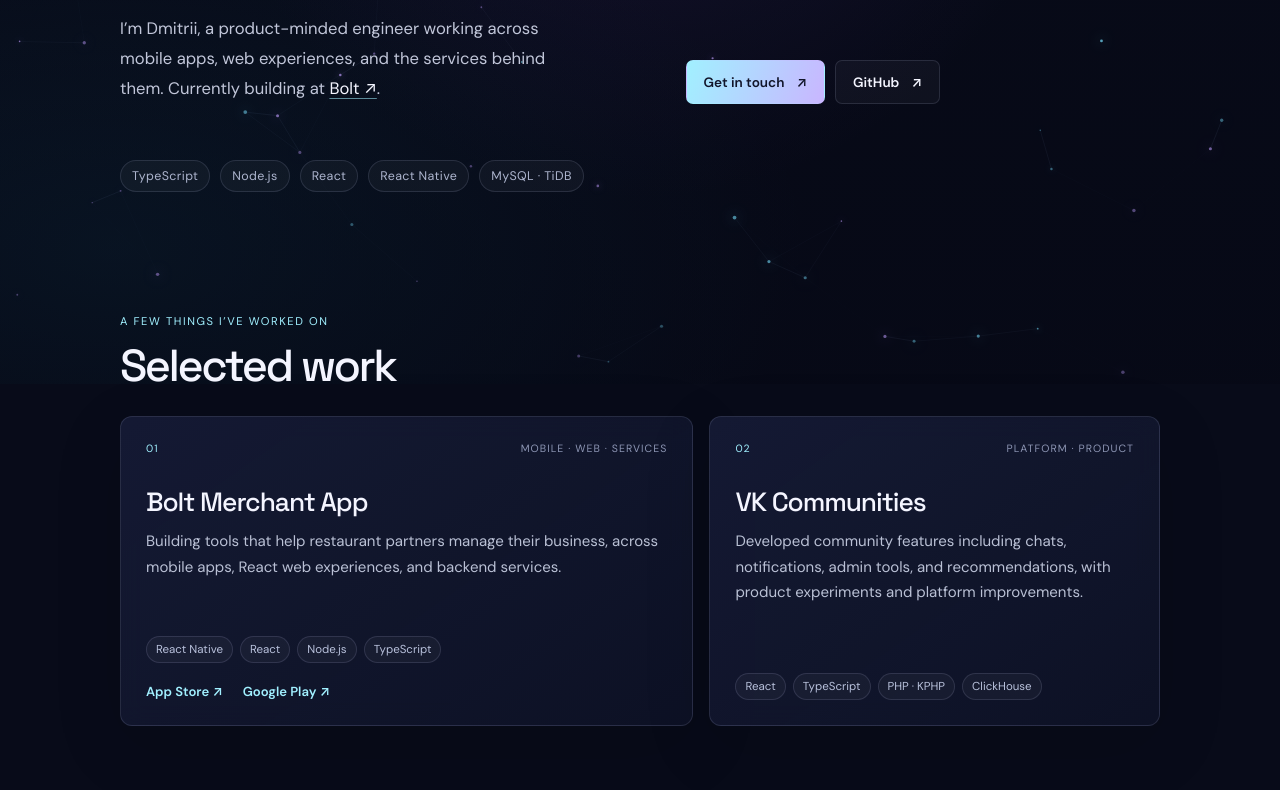
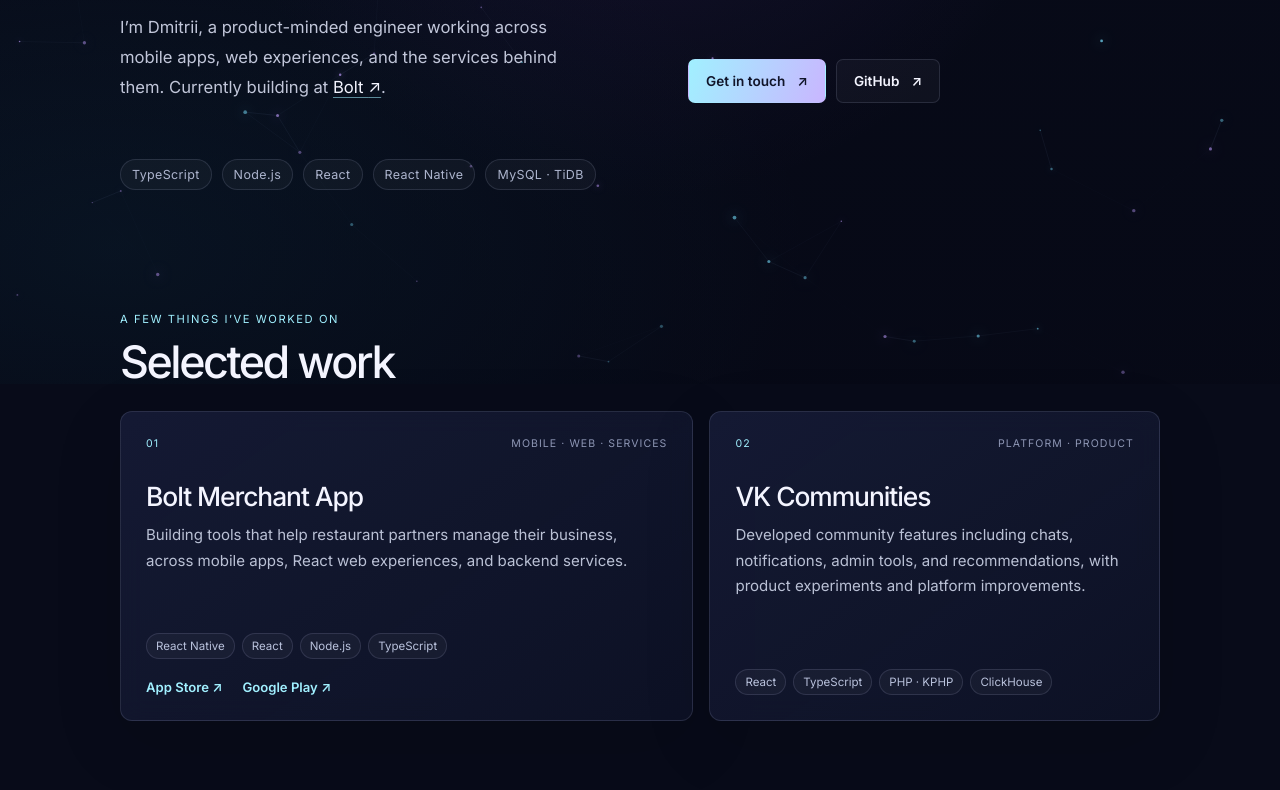
Before and after one commit to orlov-dm/personal-site, a website: page index.html in a window 1280 px wide. Shown: the part 416-1206 px from the top of the page. Drawn offline with Linux system fonts and the light colour scheme.

Commit message:
Use Inter and add canvas parallax

```diff
--- a/index.html
+++ b/index.html
@@ -9,7 +9,7 @@
     <link rel="stylesheet" href="static/style.css">
     <link rel="preconnect" href="https://fonts.googleapis.com">
     <link rel="preconnect" href="https://fonts.gstatic.com" crossorigin>
-    <link href="https://fonts.googleapis.com/css2?family=DM+Sans:wght@400;500;600;700&family=Space+Grotesk:wght@400;500;600;700&display=swap" rel="stylesheet">
+    <link href="https://fonts.googleapis.com/css2?family=Inter:wght@400;500;600;700&display=swap" rel="stylesheet">
     <!-- Google tag (gtag.js) -->
     <script async src="https://www.googletagmanager.com/gtag/js?id=G-MDF8DPMRW5"></script>
     <script>
--- a/static/main.js
+++ b/static/main.js
@@ -19,6 +19,8 @@
   const particles = [];
   let width = 0;
   let height = 0;
+  let parallaxX = 0;
+  let parallaxY = 0;
   let animation = 0;
   let lastFrame = 0;
 
@@ -51,13 +53,22 @@
   }
 
   function draw(time, still = false) {
+    if (!still) {
+      const targetX = pointer.active ? (0.5 - pointer.x / width) * 24 : 0;
+      const targetY = pointer.active ? (0.5 - pointer.y / height) * 18 : 0;
+      parallaxX += (targetX - parallaxX) * 0.045;
+      parallaxY += (targetY - parallaxY) * 0.045;
+    }
+
     context.clearRect(0, 0, width, height);
 
     for (let i = 0; i < particles.length; i += 1) {
       const particle = particles[i];
+      const drawX = particle.x + parallaxX;
+      const drawY = particle.y + parallaxY;
       const wave = still ? 0.72 : 0.55 + (Math.sin(time * 0.0007 + particle.phase) + 1) * 0.22;
-      const dx = particle.x - pointer.x;
-      const dy = particle.y - pointer.y;
+      const dx = drawX - pointer.x;
+      const dy = drawY - pointer.y;
       const distance = Math.sqrt(dx * dx + dy * dy);
 
       if (!still) {
@@ -80,22 +91,24 @@
       context.fillStyle = `rgba(${particle.tint}, ${wave})`;
       context.shadowColor = `rgba(${particle.tint}, ${wave})`;
       context.shadowBlur = particle.radius > 1.4 ? 13 : 7;
-      context.arc(particle.x, particle.y, particle.radius, 0, Math.PI * 2);
+      context.arc(drawX, drawY, particle.radius, 0, Math.PI * 2);
       context.fill();
       context.shadowBlur = 0;
 
       for (let j = i + 1; j < particles.length; j += 1) {
         const other = particles[j];
-        const lineX = particle.x - other.x;
-        const lineY = particle.y - other.y;
+        const otherX = other.x + parallaxX;
+        const otherY = other.y + parallaxY;
+        const lineX = drawX - otherX;
+        const lineY = drawY - otherY;
         const lineDistance = Math.sqrt(lineX * lineX + lineY * lineY);
         if (lineDistance < 112) {
           const alpha = (1 - lineDistance / 112) * 0.19;
           context.beginPath();
           context.strokeStyle = `rgba(169, 196, 255, ${alpha})`;
           context.lineWidth = 0.7;
-          context.moveTo(particle.x, particle.y);
-          context.lineTo(other.x, other.y);
+          context.moveTo(drawX, drawY);
+          context.lineTo(otherX, otherY);
           context.stroke();
         }
       }
--- a/static/style.css
+++ b/static/style.css
@@ -21,7 +21,7 @@
   overflow-x: hidden;
   background: #080b19;
   color: var(--ink);
-  font-family: 'DM Sans', -apple-system, BlinkMacSystemFont, 'Segoe UI', sans-serif;
+  font-family: 'Inter', -apple-system, BlinkMacSystemFont, 'Segoe UI', sans-serif;
   -webkit-font-smoothing: antialiased;
 }
 
@@ -73,7 +73,7 @@
 }
 
 .wordmark {
-  font-family: 'Space Grotesk', sans-serif;
+  font-family: 'Inter', sans-serif;
   font-size: 1.15rem;
   font-weight: 700;
   letter-spacing: -.08em;
@@ -141,7 +141,7 @@
 h1, h2, h3, p { margin-top: 0; }
 
 h1, h2, h3 {
-  font-family: 'Space Grotesk', 'DM Sans', sans-serif;
+  font-family: 'Inter', sans-serif;
 }
 
 .hero h1 {
@@ -305,7 +305,7 @@
 
 .experience-date { padding-top: 4px; color: #929bb6; font-size: .7rem; letter-spacing: .07em; }
 .experience-item h3 { margin-bottom: 7px; font-size: 1.12rem; font-weight: 600; }
-.experience-item h3 span { color: #9ca5bf; font-family: 'DM Sans', sans-serif; font-size: .83rem; font-weight: 400; }
+.experience-item h3 span { color: #9ca5bf; font-family: 'Inter', sans-serif; font-size: .83rem; font-weight: 400; }
 .experience-item p { max-width: 690px; margin-bottom: 0; color: #b9c0d3; font-size: .9rem; line-height: 1.7; }
 
 .site-footer {
```
